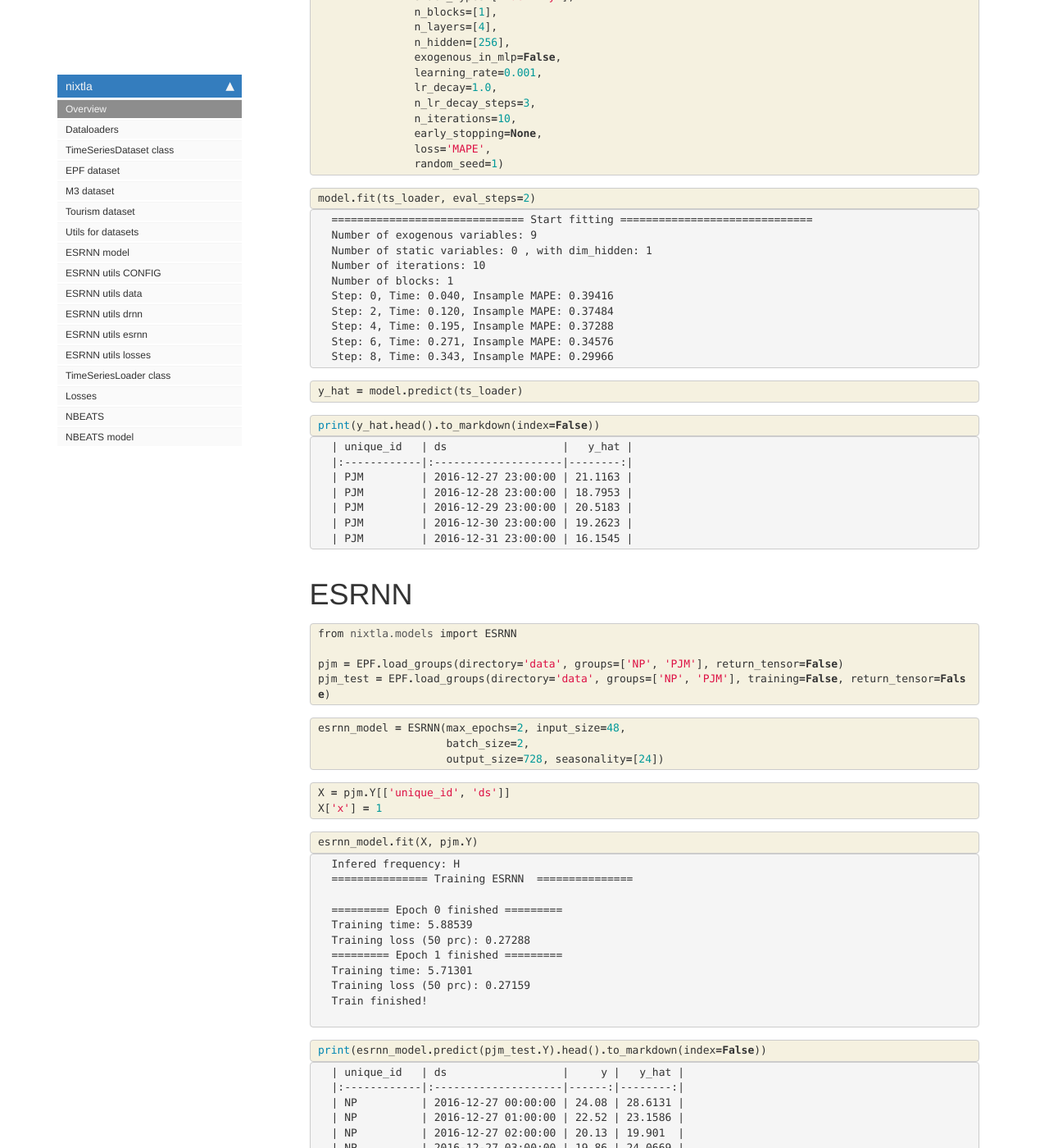
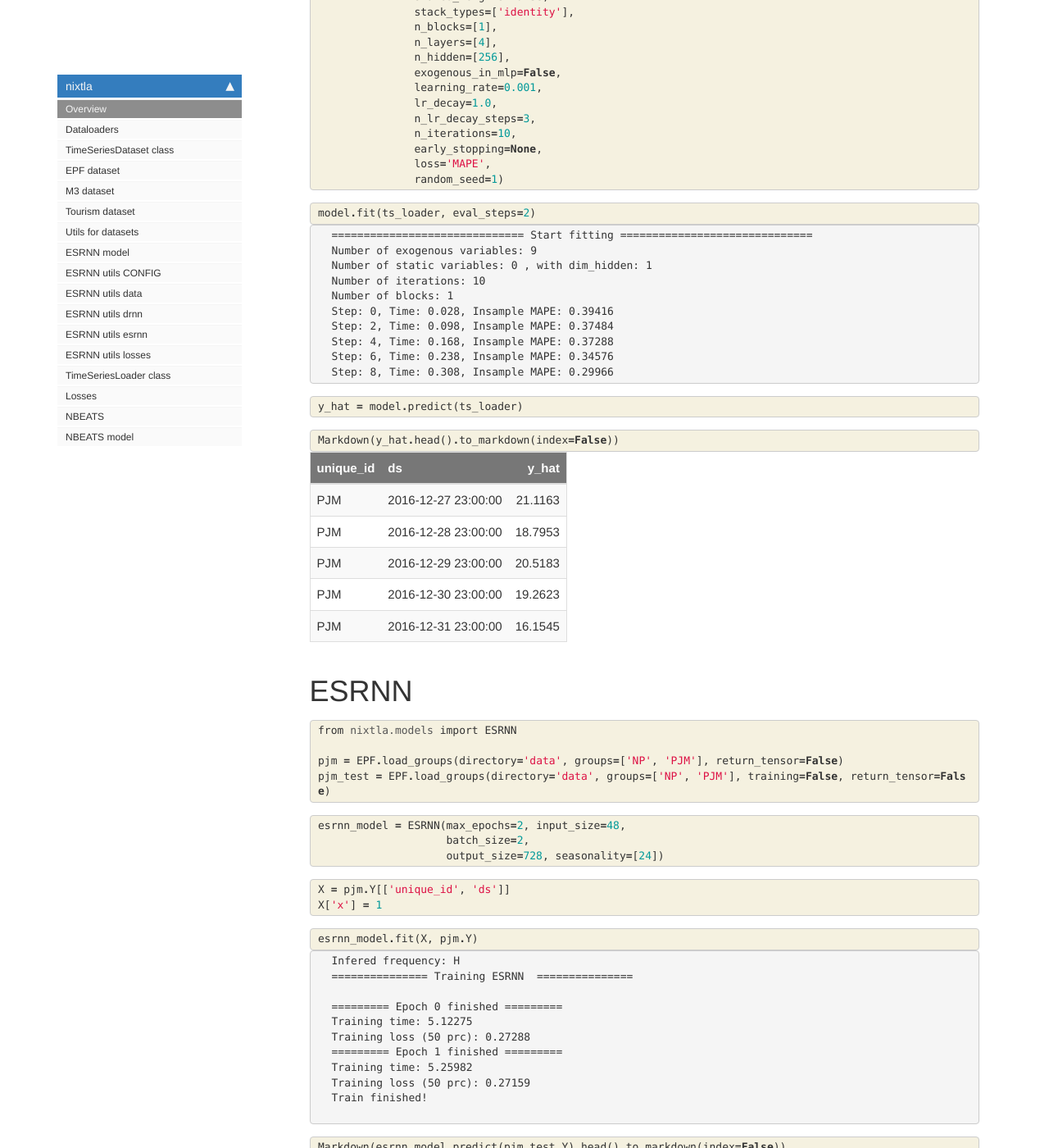
Before and after one commit to Nixtla/Nixtla, a Jekyll site: the page built from docs/index.html, in a window 1280 px wide and 1400 px high, scrolled down 1091 px. Shown: the whole window at 82% size. Built offline with Jekyll 4.4.1, drawn with Linux system fonts in a browser that asks for light colours; nearby versions of some CDN libraries; comment, search, counter and statistics services are not loaded; some of the changed text lies outside the part shown.

Commit message:
use IPython.display.Markdown in README

```diff
--- a/docs/index.html
+++ b/docs/index.html
@@ -71,7 +71,8 @@ nb_path: "nbs/index.ipynb"
 
 <div class="inner_cell">
     <div class="input_area">
-<div class=" highlight hl-ipython3"><pre><span></span><span class="kn">from</span> <span class="nn">nixtla.data.datasets</span> <span class="kn">import</span> <span class="n">EPF</span>
+<div class=" highlight hl-ipython3"><pre><span></span><span class="kn">from</span> <span class="nn">IPython.display</span> <span class="kn">import</span> <span class="n">Markdown</span>
+<span class="kn">from</span> <span class="nn">nixtla.data.datasets</span> <span class="kn">import</span> <span class="n">EPF</span>
 <span class="kn">from</span> <span class="nn">nixtla.data.ts_loader</span> <span class="kn">import</span> <span class="n">TimeSeriesLoader</span>
 <span class="kn">from</span> <span class="nn">nixtla.models</span> <span class="kn">import</span> <span class="n">Nbeats</span>
 
@@ -221,11 +222,11 @@ Number of exogenous variables: 9
 Number of static variables: 0 , with dim_hidden: 1
 Number of iterations: 10
 Number of blocks: 1
-Step: 0, Time: 0.040, Insample MAPE: 0.39416
-Step: 2, Time: 0.120, Insample MAPE: 0.37484
-Step: 4, Time: 0.195, Insample MAPE: 0.37288
-Step: 6, Time: 0.271, Insample MAPE: 0.34576
-Step: 8, Time: 0.343, Insample MAPE: 0.29966
+Step: 0, Time: 0.028, Insample MAPE: 0.39416
+Step: 2, Time: 0.098, Insample MAPE: 0.37484
+Step: 4, Time: 0.168, Insample MAPE: 0.37288
+Step: 6, Time: 0.238, Insample MAPE: 0.34576
+Step: 8, Time: 0.308, Insample MAPE: 0.29966
 </pre>
 </div>
 </div>
@@ -260,7 +261,7 @@ Step: 8, Time: 0.343, Insample MAPE: 0.29966
 
 <div class="inner_cell">
     <div class="input_area">
-<div class=" highlight hl-ipython3"><pre><span></span><span class="nb">print</span><span class="p">(</span><span class="n">y_hat</span><span class="o">.</span><span class="n">head</span><span class="p">()</span><span class="o">.</span><span class="n">to_markdown</span><span class="p">(</span><span class="n">index</span><span class="o">=</span><span class="kc">False</span><span class="p">))</span>
+<div class=" highlight hl-ipython3"><pre><span></span><span class="n">Markdown</span><span class="p">(</span><span class="n">y_hat</span><span class="o">.</span><span class="n">head</span><span class="p">()</span><span class="o">.</span><span class="n">to_markdown</span><span class="p">(</span><span class="n">index</span><span class="o">=</span><span class="kc">False</span><span class="p">))</span>
 </pre></div>
 
     </div>
@@ -272,16 +273,46 @@ Step: 8, Time: 0.343, Insample MAPE: 0.29966
 
 <div class="output_area">
 
-<div class="output_subarea output_stream output_stdout output_text">
-<pre>| unique_id   | ds                  |   y_hat |
-|:------------|:--------------------|--------:|
-| PJM         | 2016-12-27 23:00:00 | 21.1163 |
-| PJM         | 2016-12-28 23:00:00 | 18.7953 |
-| PJM         | 2016-12-29 23:00:00 | 20.5183 |
-| PJM         | 2016-12-30 23:00:00 | 19.2623 |
-| PJM         | 2016-12-31 23:00:00 | 16.1545 |
-</pre>
+
+<div class="output_markdown rendered_html output_subarea output_execute_result">
+<table>
+<thead><tr>
+<th style="text-align:left">unique_id</th>
+<th style="text-align:left">ds</th>
+<th style="text-align:right">y_hat</th>
+</tr>
+</thead>
+<tbody>
+<tr>
+<td style="text-align:left">PJM</td>
+<td style="text-align:left">2016-12-27 23:00:00</td>
+<td style="text-align:right">21.1163</td>
+</tr>
+<tr>
+<td style="text-align:left">PJM</td>
+<td style="text-align:left">2016-12-28 23:00:00</td>
+<td style="text-align:right">18.7953</td>
+</tr>
+<tr>
+<td style="text-align:left">PJM</td>
+<td style="text-align:left">2016-12-29 23:00:00</td>
+<td style="text-align:right">20.5183</td>
+</tr>
+<tr>
+<td style="text-align:left">PJM</td>
+<td style="text-align:left">2016-12-30 23:00:00</td>
+<td style="text-align:right">19.2623</td>
+</tr>
+<tr>
+<td style="text-align:left">PJM</td>
+<td style="text-align:left">2016-12-31 23:00:00</td>
+<td style="text-align:right">16.1545</td>
+</tr>
+</tbody>
+</table>
+
 </div>
+
 </div>
 
 </div>
@@ -377,10 +408,10 @@ Step: 8, Time: 0.343, Insample MAPE: 0.29966
 =============== Training ESRNN  ===============
 
 ========= Epoch 0 finished =========
-Training time: 5.88539
+Training time: 5.12275
 Training loss (50 prc): 0.27288
 ========= Epoch 1 finished =========
-Training time: 5.71301
+Training time: 5.25982
 Training loss (50 prc): 0.27159
 Train finished!
 
@@ -401,7 +432,7 @@ Train finished!
 
 <div class="inner_cell">
     <div class="input_area">
-<div class=" highlight hl-ipython3"><pre><span></span><span class="nb">print</span><span class="p">(</span><span class="n">esrnn_model</span><span class="o">.</span><span class="n">predict</span><span class="p">(</span><span class="n">pjm_test</span><span class="o">.</span><span class="n">Y</span><span class="p">)</span><span class="o">.</span><span class="n">head</span><span class="p">()</span><span class="o">.</span><span class="n">to_markdown</span><span class="p">(</span><span class="n">index</span><span class="o">=</span><span class="kc">False</span><span class="p">))</span>
+<div class=" highlight hl-ipython3"><pre><span></span><span class="n">Markdown</span><span class="p">(</span><span class="n">esrnn_model</span><span class="o">.</span><span class="n">predict</span><span class="p">(</span><span class="n">pjm_test</span><span class="o">.</span><span class="n">Y</span><span class="p">)</span><span class="o">.</span><span class="n">head</span><span class="p">()</span><span class="o">.</span><span class="n">to_markdown</span><span class="p">(</span><span class="n">index</span><span class="o">=</span><span class="kc">False</span><span class="p">))</span>
 </pre></div>
 
     </div>
@@ -413,16 +444,52 @@ Train finished!
 
 <div class="output_area">
 
-<div class="output_subarea output_stream output_stdout output_text">
-<pre>| unique_id   | ds                  |     y |   y_hat |
-|:------------|:--------------------|------:|--------:|
-| NP          | 2016-12-27 00:00:00 | 24.08 | 28.6131 |
-| NP          | 2016-12-27 01:00:00 | 22.52 | 23.1586 |
-| NP          | 2016-12-27 02:00:00 | 20.13 | 19.901  |
-| NP          | 2016-12-27 03:00:00 | 19.86 | 24.0669 |
-| NP          | 2016-12-27 04:00:00 | 20.09 | 25.3265 |
-</pre>
+
+<div class="output_markdown rendered_html output_subarea output_execute_result">
+<table>
+<thead><tr>
+<th style="text-align:left">unique_id</th>
+<th style="text-align:left">ds</th>
+<th style="text-align:right">y</th>
+<th style="text-align:right">y_hat</th>
+</tr>
+</thead>
+<tbody>
+<tr>
+<td style="text-align:left">NP</td>
+<td style="text-align:left">2016-12-27 00:00:00</td>
+<td style="text-align:right">24.08</td>
+<td style="text-align:right">28.6131</td>
+</tr>
+<tr>
+<td style="text-align:left">NP</td>
+<td style="text-align:left">2016-12-27 01:00:00</td>
+<td style="text-align:right">22.52</td>
+<td style="text-align:right">23.1586</td>
+</tr>
+<tr>
+<td style="text-align:left">NP</td>
+<td style="text-align:left">2016-12-27 02:00:00</td>
+<td style="text-align:right">20.13</td>
+<td style="text-align:right">19.901</td>
+</tr>
+<tr>
+<td style="text-align:left">NP</td>
+<td style="text-align:left">2016-12-27 03:00:00</td>
+<td style="text-align:right">19.86</td>
+<td style="text-align:right">24.0669</td>
+</tr>
+<tr>
+<td style="text-align:left">NP</td>
+<td style="text-align:left">2016-12-27 04:00:00</td>
+<td style="text-align:right">20.09</td>
+<td style="text-align:right">25.3265</td>
+</tr>
+</tbody>
+</table>
+
 </div>
+
 </div>
 
 </div>
```
Also changed, not shown: README.md, 1 other file.
